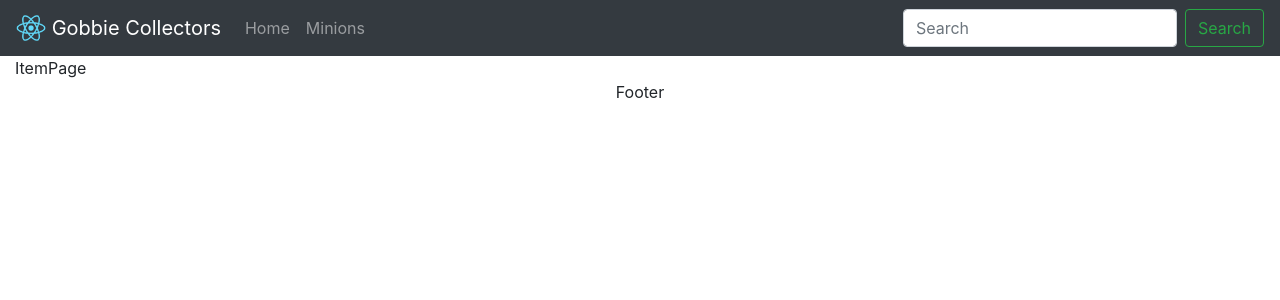
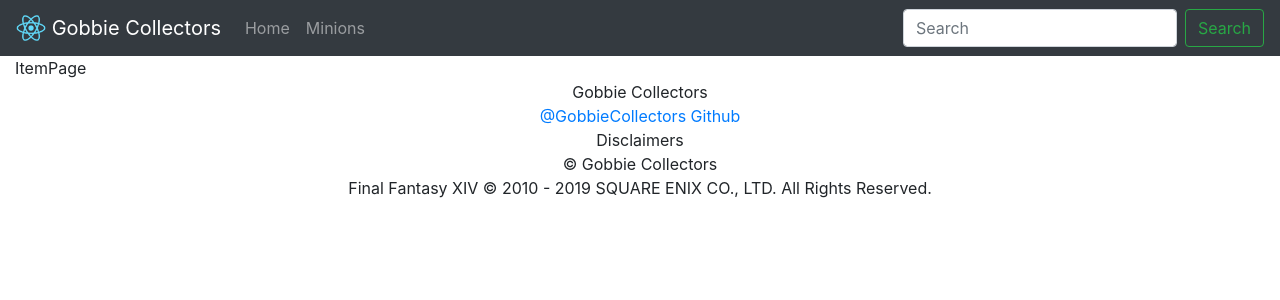
Before and after one commit to Alex-Guizar/gobbie-collectors, a React (Create React App) app: page /itempage in a window 1280 px wide. Shown: the top 300 px of the page. Built offline with nearby package versions, Linux system fonts and the light colour scheme.

Commit message:
Set up basic footer

```diff
--- a/src/components/Footer.js
+++ b/src/components/Footer.js
@@ -1,11 +1,17 @@
 import React from 'react';
+// Bootstrap Components
+import Container from 'react-bootstrap/Container';
 
 const Footer = () => {
   return (
     <footer>
-      <div className="container-fluid text-center">
-        Footer
-      </div>
+      <Container fluid className="text-center">
+        <div>Gobbie Collectors</div>
+        <div><a href="#">@GobbieCollectors</a> <a href="#">Github</a></div>
+        <div>Disclaimers</div>
+        <div>&copy; Gobbie Collectors</div>
+        <div>Final Fantasy XIV &copy; 2010 - 2019 SQUARE ENIX CO., LTD. All Rights Reserved.</div>
+      </Container>
     </footer>
   );
 };
```
